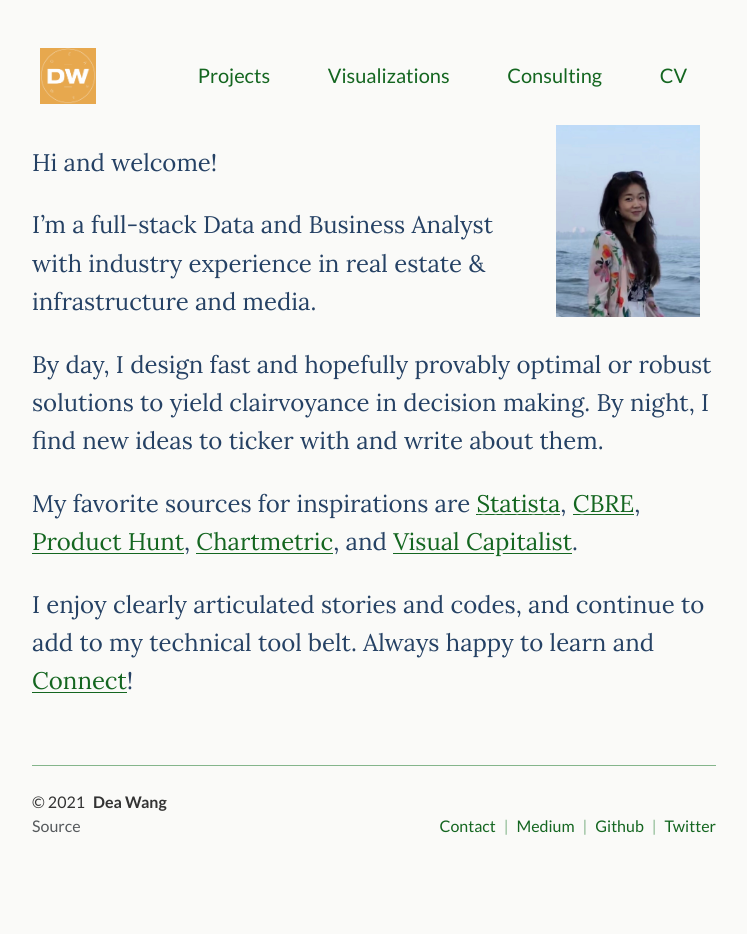
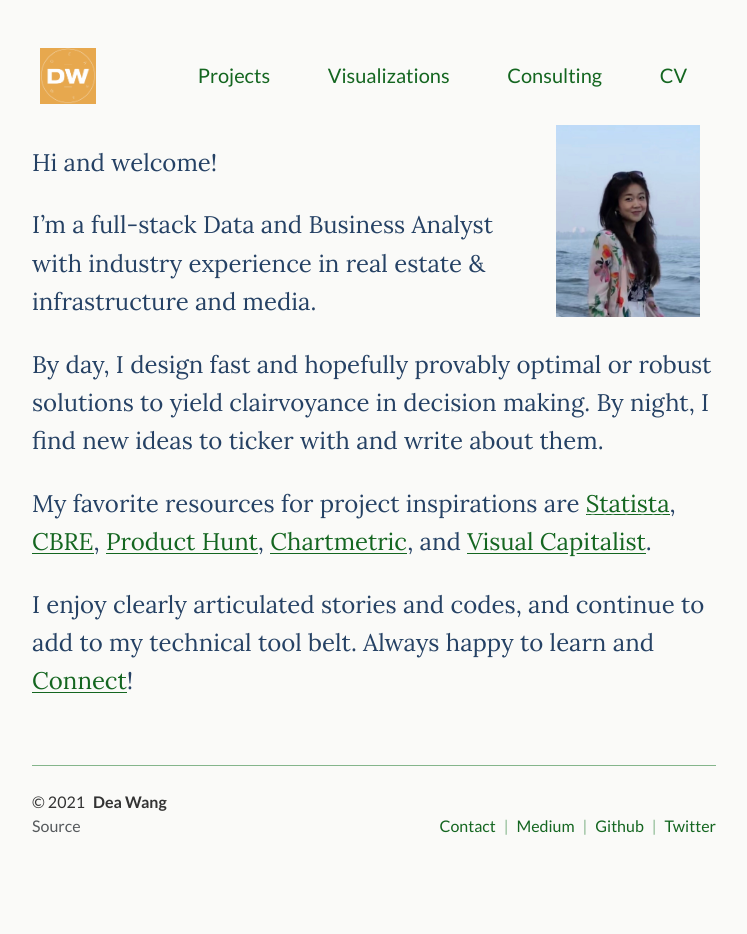
Before and after one commit to deawyk/deawyk.github.io, a Jekyll site: the page built from index.md, in a window 1280 px wide. Shown: the whole page, without its empty margins (266-1013 px from the left). Built offline with Jekyll 4.4.1, drawn with Linux system fonts in a browser that asks for light colours.

Commit message:
Update index.md

```diff
--- a/index.md
+++ b/index.md
@@ -20,7 +20,7 @@
 
 By day, I design fast and hopefully provably optimal or robust solutions to yield clairvoyance in decision making. By night, I find new ideas to ticker with and write about them. <br>
 
-My favorite sources for inspirations are [Statista](https://www.statista.com/studies-and-reports/industries), [CBRE](https://www.cbre.ca/en/research-and-reports), [Product Hunt](https://www.producthunt.com/), [Chartmetric](https://www.chartmetric.com/music-industry-trends/6mo-report), and [Visual Capitalist](https://www.visualcapitalist.com).
+My favorite resources for project inspirations are [Statista](https://www.statista.com/studies-and-reports/industries), [CBRE](https://www.cbre.ca/en/research-and-reports), [Product Hunt](https://www.producthunt.com/), [Chartmetric](https://www.chartmetric.com/music-industry-trends/6mo-report), and [Visual Capitalist](https://www.visualcapitalist.com).
 
 I enjoy clearly articulated stories and codes, and continue to add to my technical tool belt. Always happy to learn and [Connect](https://calendly.com/deaw/coffee)!
 </div>
```
